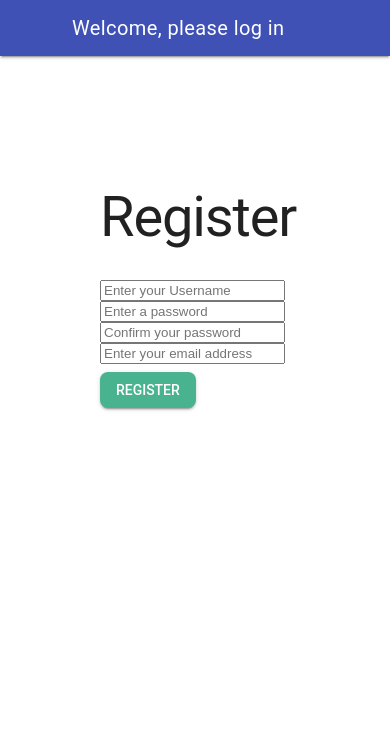
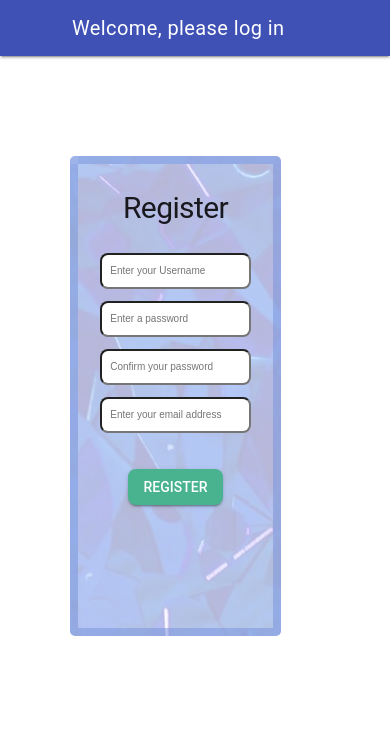
Before and after one commit to SebSeitz/Django-ChatApp, a Django app: page /register/ in a window 390 px wide. Shown: the top 735 px of the page. Run offline with Django 4.2, Linux system fonts and the light colour scheme.

Commit message:
chat design rework and register design

```diff
--- a/first_django_app/chat/templates/auth/register.html
+++ b/first_django_app/chat/templates/auth/register.html
@@ -1,6 +1,7 @@
 {% extends "base.html" %}
 {% block content %}
-<h1>Register</h1>
+<div class="form-container">
+  <h1 class="h1-register">Register</h1>
 
   {% if userTaken %}
   <p>Username already taken</p>
@@ -19,16 +20,19 @@
 {% endfor %} -->
 
 
-<form method="POST" action="/register/">
+  <form method="POST" action="/register/" class="register-form">
     {% csrf_token %}
-    <div><input name="username" placeholder= "Enter your Username" type="text"></div>
-    <div><input name="password1" placeholder="Enter a password" type="password"></div>
-    <div><input name="password2" placeholder="Confirm your password" type="password"></div>
-    <div><input name="email" placeholder="Enter your email address" type="email"></div>
+    <div><input class="form-input" name="username" placeholder="Enter your Username" type="text"></div>
+    <div><input class="form-input" name="password1" placeholder="Enter a password" type="password"></div>
+    <div><input class="form-input" name="password2" placeholder="Confirm your password" type="password"></div>
+    <div><input class="form-input" name="email" placeholder="Enter your email address" type="email"></div>
     <button class="mdl-button mdl-js-button mdl-button--raised mdl-button--colored green">
       Register
     </button>
   </form>
 
+</div>
+
+
 
 {% endblock %}
--- a/first_django_app/chat/views.py
+++ b/first_django_app/chat/views.py
@@ -27,7 +27,8 @@ def login_view(request):
       user = authenticate(username=request.POST.get('username'), password=request.POST.get('password'))
       if user:
          login(request, user)
-         return HttpResponseRedirect('/chat/') # get a get variable (=in url) to redirect
+         # get a get variable (=in url) to redirect
+         return HttpResponseRedirect('/chat/')
       else:
          return render(request, 'auth/login.html', {'wrongPassword':True})
    return render(request, 'auth/login.html')
@@ -51,14 +52,13 @@ def register_user(request):
                return render(request, 'auth/login.html', {'success': True})
 
        else:
-          print('password not matching')
+         print('password not matching')
        return render(request, 'auth/register.html', {'noMatch': True})
 
    else:
-          return render(request, 'auth/register.html')
-
+      return render(request, 'auth/register.html')
 
 
 def logout_view(request):
-   logout(request)
-   return HttpResponseRedirect('/register/')
+    logout(request)
+    return HttpResponseRedirect('/register/')
--- a/first_django_app/static/css/style.css
+++ b/first_django_app/static/css/style.css
@@ -1,107 +1,236 @@
-
 .page-content {
-    padding: 100px 100px;
+    padding: 100px 300px;
 }
 
 .color-gray {
     color: rgba(0, 0, 0, 0.5);
 }
 
-.flex-end{
+.flex-end {
     align-items: flex-end !important;
     color: yellow;
 }
 
-.single-message{
+.single-message {
     margin-bottom: 8px;
     display: flex;
     align-items: flex-start;
     font-size: 20px;
     flex-direction: column;
-    max-width: 40vw;
+    /* max-width: 40vw; */
     min-height: 120px;
 }
 
-.success-message{
+.success-message {
     color: rgb(58, 160, 58);
 }
 
 .mdl-button {
     border-radius: 8px !important;
-    margin-top: 8px;
-    transition: transform .2s;
+    transition: transform 0.2s;
+    margin-left: 16px;
 }
 .mdl-button:hover:enabled {
     transform: scale(1.1);
 }
 .mdl-button:hover:disabled {
-    cursor:not-allowed;
+    cursor: not-allowed;
 }
 
-.green{
+.green {
     background-color: rgb(73, 179, 143) !important;
+    margin-left: 0 !important;
+    margin-top: 24px;
 }
 
-.mdl-progress{
+.mdl-progress {
     margin-top: 15px;
     height: 8px;
 }
 
-.d-none{
+.register-form {
+    display: flex;
+    flex-direction: column;
+    align-items: center;
+}
+
+.h1-register{
+    text-align: center;
+}
+
+.form-container{
+    border: 8px solid rgba(119, 145, 219, 0.5);
+    border-radius: 5px;
+    background-image: linear-gradient(rgba(255, 255, 255, 0.7), rgba(255, 255, 255, 0.7)),
+        url("../img/chat_background.jpg");
+    height: 55vh;
+    width: 50vw;
+}
+
+.form-input{
+    width: 35vw;
+    height: 30px;
+    border-radius: 8px;
+    margin-bottom: 12px;
+    padding-left: 8px;
+}
+
+.d-none {
     display: none;
 }
 
-.messageContainer{
-    border: 1px solid rgb(122, 108, 108, .5);
-    padding: 10px;
+.messageContainer {
+    border: 8px solid rgba(119, 145, 219, 0.5);
+    padding-top: 25px;
     border-radius: 8px;
     position: relative;
-    background-image: linear-gradient(rgba(255,255,255,0.7), rgba(255,255,255,0.7)), url('../img/chat_background.jpg');
-    width: 42vw;
+    background-image: linear-gradient(rgba(255, 255, 255, 0.7), rgba(255, 255, 255, 0.7)),
+        url("../img/chat_background.jpg");
+    /* width: 42vw; */
+    padding-left: 40px;
+    padding-right: 40px;
 }
 
-.username-field{
+.username-field {
     font-weight: bold;
     font-size: 20px;
 }
 
-.mdl-chip{
+.mdl-chip {
     background-color: rgb(197, 227, 237);
-    margin-left: 5px;
+    margin-left: 8px;
+    margin-right: 8px;
+    padding: 8px;
     max-width: 40vw;
     height: unset !important;
 }
 
-.mdl-chip__text{
-    font-size: 20px;
+.mdl-chip__text {
+    font-size: 22px;
     max-width: 40vw;
     height: unset !important;
     display: flex !important;
     white-space: pre-wrap !important;
     word-break: break-all;
-
 }
 
-span{
+span {
     margin-right: 5px;
 }
 
-.chatForm{
-  position: absolute;
-  bottom: -65px;
+.chatForm {
+    position: fixed;
+    bottom: 5px;
+    display: flex;
+    align-items: center;
 }
 
-.single-message-container{
+.single-message-container {
     display: flex;
 }
 
-.scroll-down-button{
+.scroll-down-button {
     position: absolute;
     right: 30px;
     top: 30px;
 }
 
-.bottom-container{
+.bottom-container {
     position: absolute;
     bottom: 1px;
 }
+
+.mdl-textfield__input {
+    background-color: white;
+    border-radius: 5px;
+    padding-left: 8px;
+}
+
+.mdl-textfield__label{
+    padding-left: 8px;
+}
+
+.date-and-name {
+    margin-bottom: 6px;
+}
+
+@media (max-width: 1260px) {
+    .mdl-chip__text {
+        font-size: 20px;
+    }
+    .page-content {
+        padding: 100px 250px;
+    }
+}
+@media (max-width: 1180px) {
+    .mdl-chip__text {
+        font-size: 18px;
+    }
+    .page-content {
+        padding: 100px 230px;
+    }
+
+    .color-gray {
+        font-size: 16px;
+    }
+    .username-field {
+        font-size: 16px;
+    }
+    .h1-register{
+       font-size: 40px;
+    }
+}
+
+@media (max-width: 900px) {
+    .mdl-chip__text {
+        font-size: 18px;
+    }
+    .page-content {
+        padding: 100px 190px;
+    }
+    .color-gray {
+        font-size: 14px;
+    }
+    .username-field {
+        font-size: 14px;
+    }
+
+    .messageContainer{
+        padding-left: 15px;
+        padding-right: 15px;
+    }
+}
+@media (max-width: 720px) {
+    .mdl-chip__text {
+        font-size: 16px;
+    }
+    .page-content {
+        padding: 100px 160px;
+    }
+
+}
+@media (max-width: 600px) {
+    .mdl-chip__text {
+        font-size: 15px;
+    }
+    .page-content {
+        padding: 100px 100px;
+    }
+    .h1-register{
+        font-size: 30px;
+     }
+     .form-input{
+        font-size: 10px;
+     }
+
+}
+@media (max-width: 450px) {
+
+    .mdl-chip__text {
+        font-size: 14px;
+    }
+    .page-content {
+        padding: 100px 70px;
+    }
+
+}
```
Also changed, not shown: first_django_app/chat/templates/chat/index.html (+10 -9 lines), first_django_app/db.sqlite3, 1 other file. Lines whose indentation alone changed are shown as unchanged.
